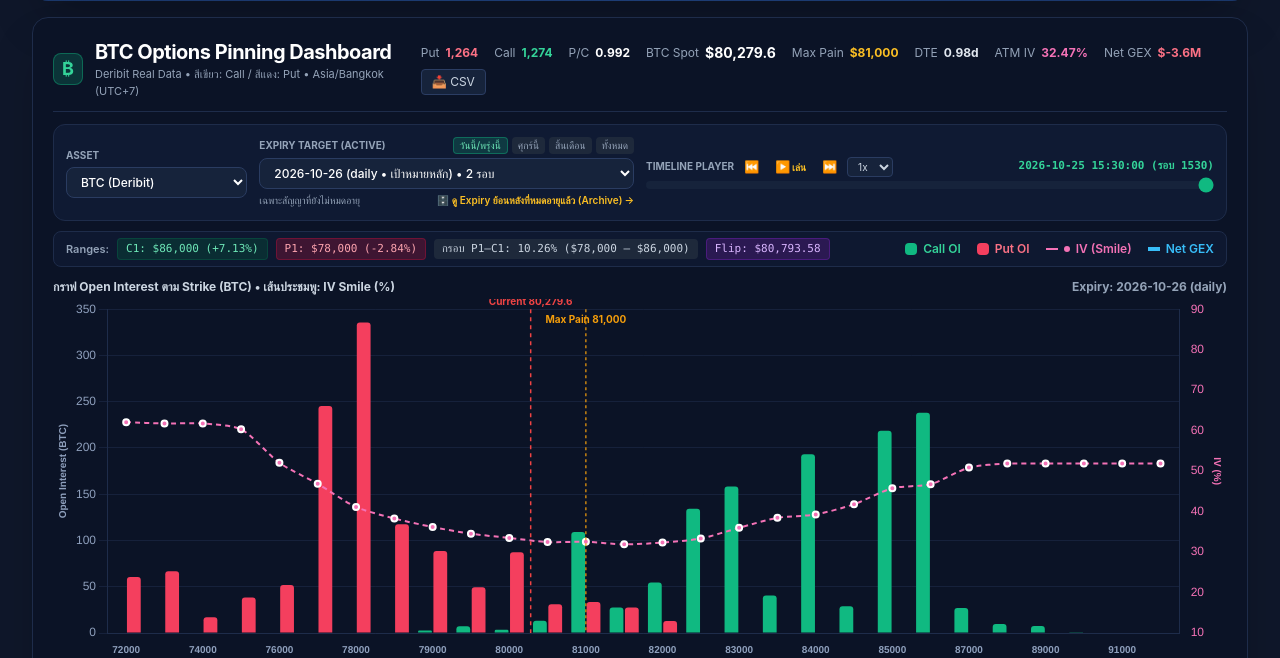
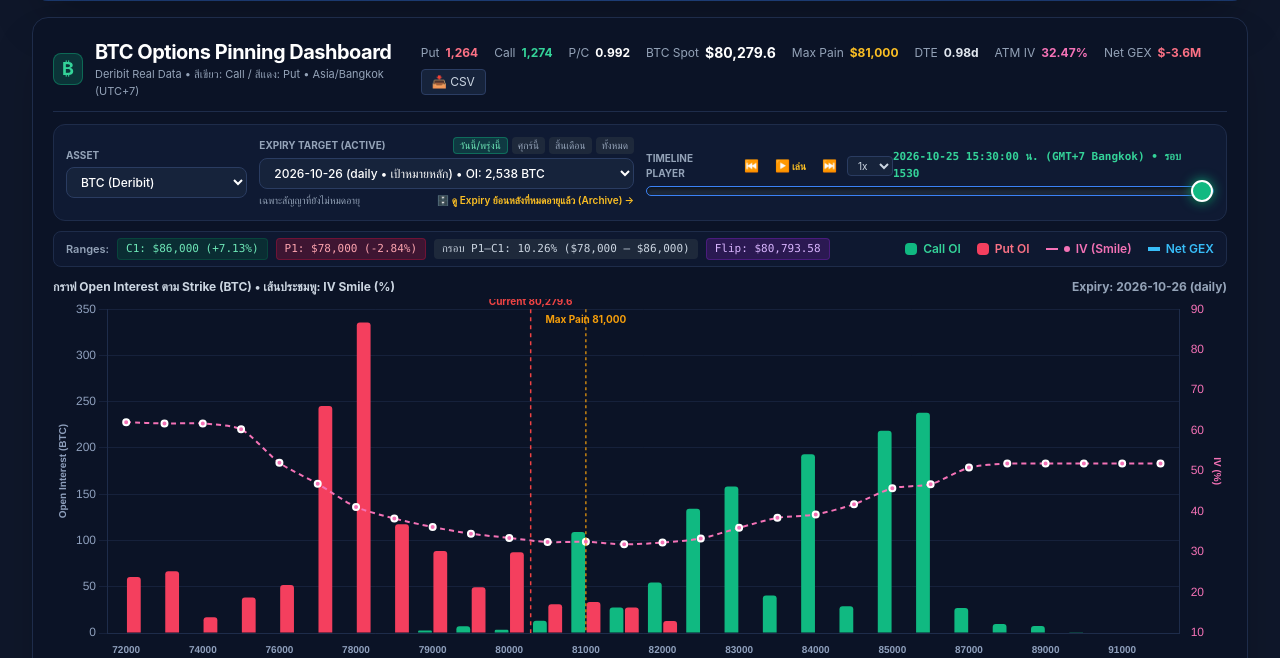
Before and after one commit to Oatloveaild/btc-options-pinning, a FastAPI app: page / in a window 1280 px wide. Shown: the part 429-1087 px from the top of the page. Run offline with FastAPI, Linux system fonts and the light colour scheme; data comes from the database, SQL or seed files in the repository; some libraries are stand-ins or nearby versions.

Commit message:
Update web/templates/latest.html: OI in dropdown, high-contrast slider, GMT+7 label

```diff
--- a/web/templates/latest.html
+++ b/web/templates/latest.html
@@ -3,6 +3,50 @@
 {% block title %}BTC Options Pinning Dashboard - All-in-One{% endblock %}
 
 {% block content %}
+<style>
+  /* High-Contrast Timeline Slider */
+  #timelineSlider {
+    -webkit-appearance: none;
+    appearance: none;
+    height: 10px;
+    background: #1e293b; /* Dark slate track, distinct from dark card bg */
+    border: 1.5px solid #3b82f6; /* Vivid blue border */
+    border-radius: 9999px;
+    outline: none;
+    box-shadow: inset 0 2px 4px rgba(0,0,0,0.6);
+  }
+  #timelineSlider::-webkit-slider-thumb {
+    -webkit-appearance: none;
+    appearance: none;
+    width: 22px;
+    height: 22px;
+    border-radius: 50%;
+    background: #10b981; /* Emerald Green */
+    border: 2.5px solid #ffffff;
+    cursor: pointer;
+    box-shadow: 0 0 12px rgba(16, 185, 129, 0.9), 0 2px 5px rgba(0,0,0,0.5);
+    transition: transform 0.15s ease, box-shadow 0.15s ease;
+  }
+  #timelineSlider::-webkit-slider-thumb:hover {
+    transform: scale(1.25);
+    box-shadow: 0 0 18px rgba(52, 211, 153, 1), 0 3px 8px rgba(0,0,0,0.6);
+  }
+  #timelineSlider::-moz-range-thumb {
+    width: 22px;
+    height: 22px;
+    border-radius: 50%;
+    background: #10b981;
+    border: 2.5px solid #ffffff;
+    cursor: pointer;
+    box-shadow: 0 0 12px rgba(16, 185, 129, 0.9);
+  }
+  #timelineSlider::-moz-range-track {
+    background: #1e293b;
+    border: 1.5px solid #3b82f6;
+    height: 10px;
+    border-radius: 9999px;
+  }
+</style>
 {% if not snap %}
 <div class="bg-darkcard border border-darkborder rounded-xl p-8 text-center text-slate-400">
   <div class="text-3xl mb-2">📭</div>
@@ -206,11 +250,11 @@
             </select>
           </div>
           <div class="text-[11px] font-mono text-emerald-400 font-semibold" id="timeBadge">
-            {{ snap.snapshot_time_bkk }} (รอบ {{ snap.label }})
+            {{ snap.snapshot_time_bkk }} น. (GMT+7 Bangkok) • รอบ {{ snap.label }}
           </div>
         </div>
         <input type="range" id="timelineSlider" min="0" max="0" value="0" step="1" oninput="onSliderChange(this.value)"
-          class="w-full h-2 bg-[#16233b] rounded-lg appearance-none cursor-pointer accent-emerald-500">
+          class="w-full cursor-pointer">
       </div>
     </div>
   </div>
@@ -954,7 +998,12 @@
           else if (e.expiry_type === 'monthly') tag += ' • สิ้นเดือน';
           else if (e.expiry_type === 'quarterly') tag += ' • ไตรมาส';
           else if (e.expiry_type === 'weekly') tag += ' • ศุกร์';
-          opt.textContent = `${e.expiry_date} (${tag}) • ${e.snap_count} รอบ`;
+
+          let oiText = '';
+          if (e.latest_total_oi) {
+            oiText = ` • OI: ${Math.round(e.latest_total_oi).toLocaleString()} BTC`;
+          }
+          opt.textContent = `${e.expiry_date} (${tag})${oiText}`;
           picker.appendChild(opt);
         });
 
@@ -986,7 +1035,7 @@
 
     // 1. Slider & Time Badge
     document.getElementById('timelineSlider').value = idx;
-    document.getElementById('timeBadge').textContent = `${snap.snapshot_time_bkk} (รอบ ${snap.label})`;
+    document.getElementById('timeBadge').textContent = `${snap.snapshot_time_bkk} น. (GMT+7 Bangkok) • รอบ ${snap.label}`;
     const subheader = document.getElementById('oiSubheader');
     if (subheader) {
       subheader.textContent = `Expiry: ${snap.expiry_date} (${snap.expiry_type || 'all'})`;
```
